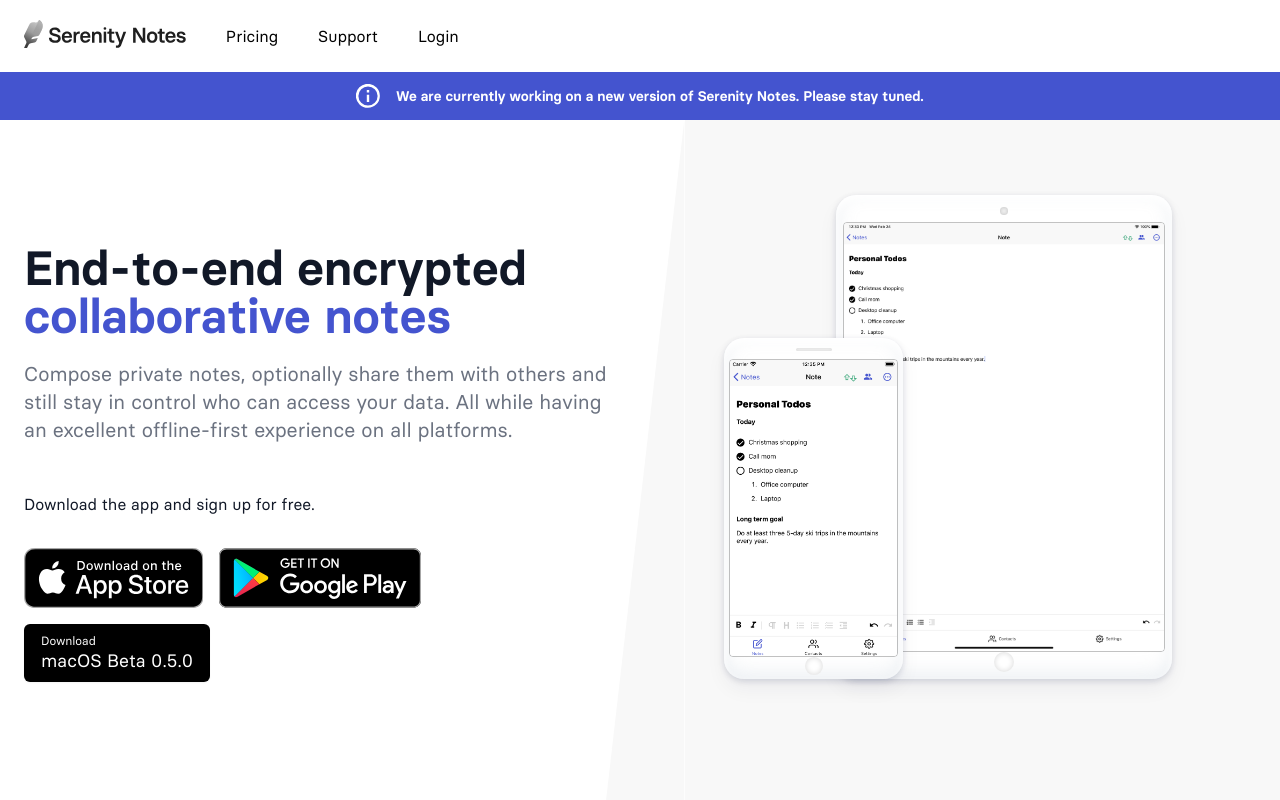
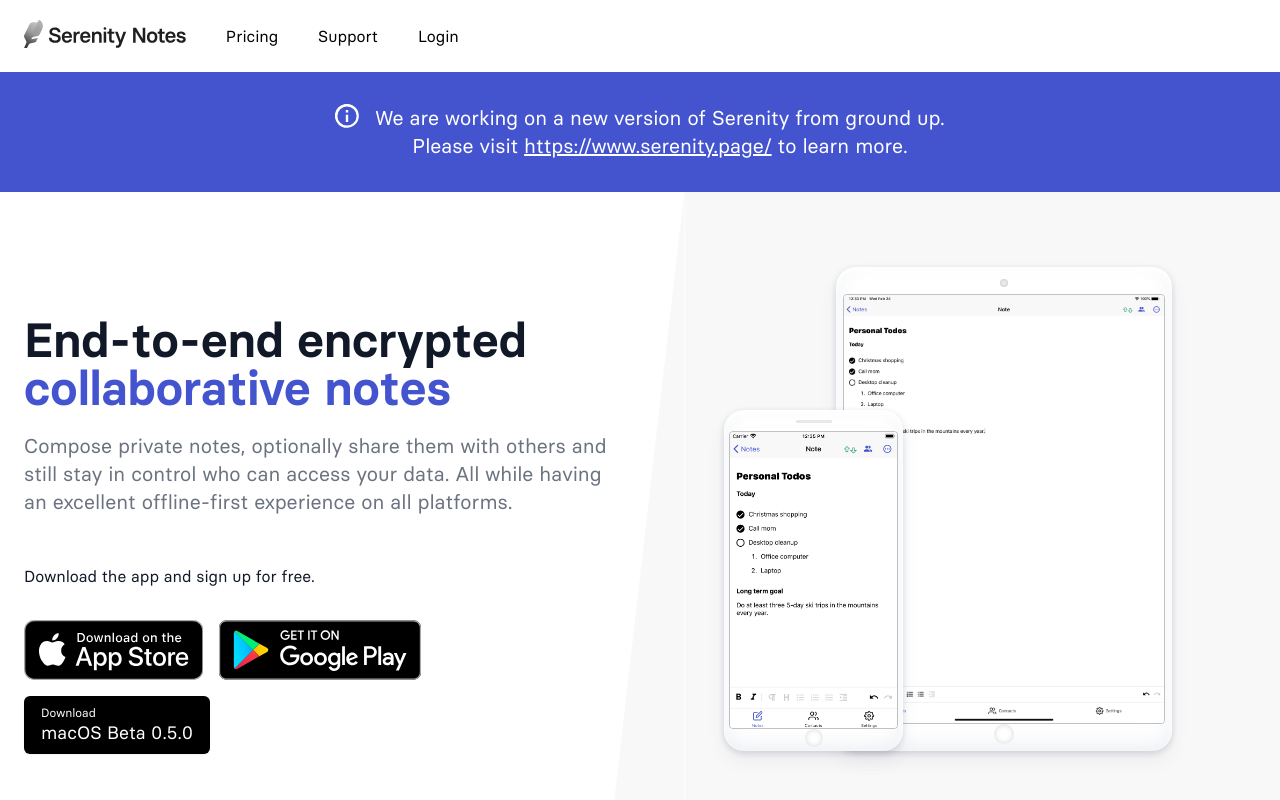
Before and after one commit to serenity-kit/website-legacy, a Next.js app: page /en/notes in a window 1280 px wide. Shown: the top 800 px of the page. Built offline with nearby package versions, Linux system fonts and the light colour scheme; what @tailwindcss/typography, urql would draw is missing.

Commit message:
add link to a new page

```diff
--- a/components/InfoBanner.tsx
+++ b/components/InfoBanner.tsx
@@ -1,13 +1,13 @@
 import React from "react";
 
 type InfoBannerProps = {
-  text: string;
+  text: string | React.ReactNode;
 };
 
 const InfoBanner = ({ text }: InfoBannerProps) => {
   return (
     <div
-      className="flex items-center justify-center mt-4 bg-primary text-white  text-center text-sm font-bold px-8 py-3 w-full"
+      className="flex justify-center mt-4 bg-primary text-white text-center text-xl px-8 py-8 w-full"
       role="alert"
     >
       <svg
--- a/pages/en/notes/index.tsx
+++ b/pages/en/notes/index.tsx
@@ -9,7 +9,22 @@
 export default function NotesHome() {
   return (
     <>
-      <InfoBanner text="We are currently working on a new version of Serenity Notes. Please stay tuned." />
+      <InfoBanner
+        text={
+          <>
+            We are working on a new version of Serenity from ground up.
+            <br />
+            Please visit{" "}
+            <a
+              href="https://www.serenity.page/"
+              className="text-white hover:text-gray-300"
+            >
+              https://www.serenity.page/
+            </a>{" "}
+            to learn more.
+          </>
+        }
+      />
       <Hero />
       <div className="bg-background overflow-hidden">
         <div className="relative max-w-xl mx-auto px-4 sm:px-6 lg:px-8 lg:max-w-screen-xl">
```
